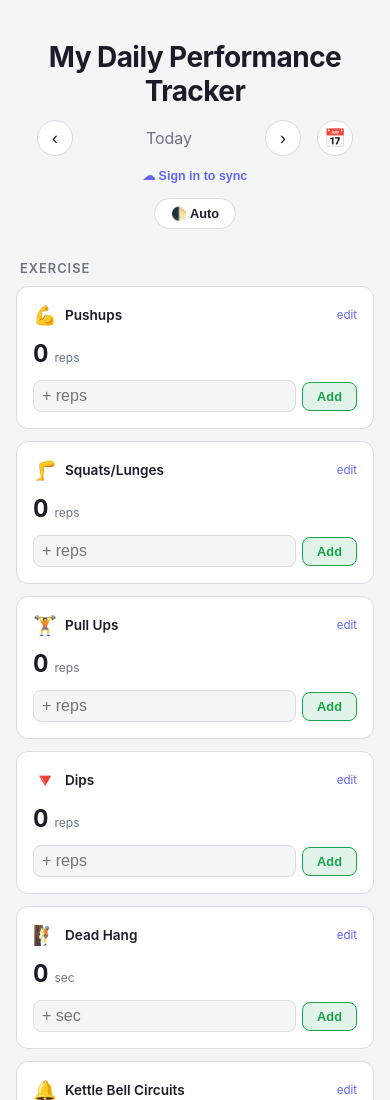
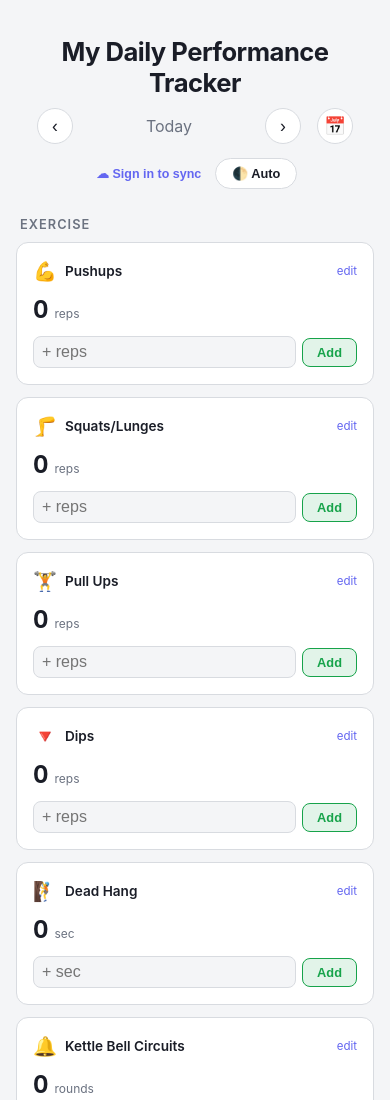
Before and after one commit to tkitt1/health-tracker, a plain HTML site: page index.html in a window 390 px wide. Shown: the top 1100 px of the page. Drawn offline with nearby package versions, Linux system fonts and the light colour scheme.

Commit message:
Header: two-column layout — title+date left, sync/sign-out + theme pill right (same line); stacks on mobile
Co-Authored-By: Claude Opus 4.8 <noreply@anthropic.com>

```diff
--- a/index.html
+++ b/index.html
@@ -72,16 +72,28 @@
     }
 
     header {
-      text-align: center;
-      padding: 24px 0 32px;
-      position: relative;
-    }
+      display: flex;
+      justify-content: space-between;
+      align-items: center;
+      flex-wrap: wrap;
+      gap: 14px;
+      padding: 20px 0 28px;
+      text-align: left;
+    }
+    .header-left { display: flex; flex-direction: column; align-items: flex-start; gap: 10px; }
+    .header-right {
+      display: flex;
+      align-items: center;
+      flex-wrap: wrap;
+      justify-content: flex-end;
+      gap: 10px;
+    }
+    .header-right .auth-bar { margin-top: 0; }
 
     .theme-toggle {
       display: inline-flex;
       align-items: center;
       gap: 6px;
-      margin-top: 12px;
       background: var(--surface);
       border: 1px solid var(--border);
       color: var(--text);
@@ -94,7 +106,7 @@
     .theme-toggle:hover { background: var(--surface-hover); }
 
     header h1 {
-      font-size: 1.75rem;
+      font-size: 1.6rem;
       font-weight: 700;
       letter-spacing: -0.02em;
     }
@@ -102,9 +114,15 @@
     .date-nav {
       display: flex;
       align-items: center;
-      justify-content: center;
+      justify-content: flex-start;
       gap: 16px;
-      margin-top: 12px;
+    }
+
+    @media (max-width: 640px) {
+      header { flex-direction: column; align-items: center; text-align: center; }
+      .header-left { align-items: center; }
+      .date-nav { justify-content: center; }
+      .header-right { justify-content: center; }
     }
 
     .date-nav button {
@@ -1046,6 +1064,7 @@
 <body>
   <div class="container">
     <header>
+      <div class="header-left">
         <h1>My Daily Performance Tracker</h1>
         <div class="date-nav">
           <button onclick="changeDate(-1)">&#8249;</button>
@@ -1053,8 +1072,11 @@
           <button onclick="changeDate(1)">&#8250;</button>
           <button onclick="openCalendar()" title="Pick a date">📅</button>
         </div>
+      </div>
+      <div class="header-right">
         <div class="auth-bar" id="authBar"></div>
-      <div><button class="theme-toggle" id="themeToggle" onclick="toggleTheme()" title="Toggle theme">🌓 Auto</button></div>
+        <button class="theme-toggle" id="themeToggle" onclick="toggleTheme()" title="Toggle theme">🌓 Auto</button>
+      </div>
     </header>
 
     <!-- Exercise Counters -->
```
Lines whose indentation alone changed are shown as unchanged.
